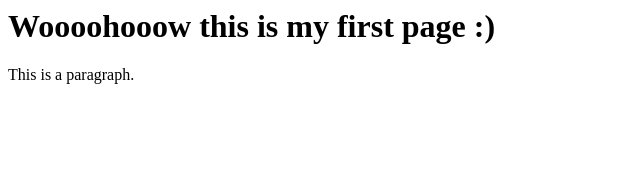
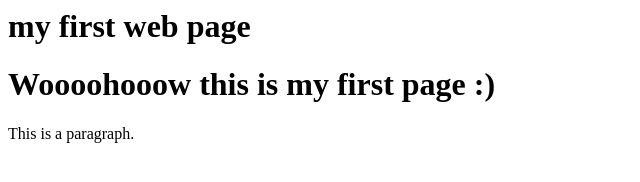
Before and after one commit to praiyz/first-repro, a plain HTML site: page index.html in a window 1280 px wide. Shown: the whole page, without its empty margins (0-640 px from the left). Drawn offline with Linux system fonts and the light colour scheme.

Commit message:
changes made

```diff
--- a/index.html
+++ b/index.html
@@ -7,7 +7,7 @@
 	</head>
 
 	<body>
-
+<h1>my first web page</h1>
 		<h1>Woooohooow this is my first page :)</h1>
 
 		<p>This is a paragraph.</p>
```
